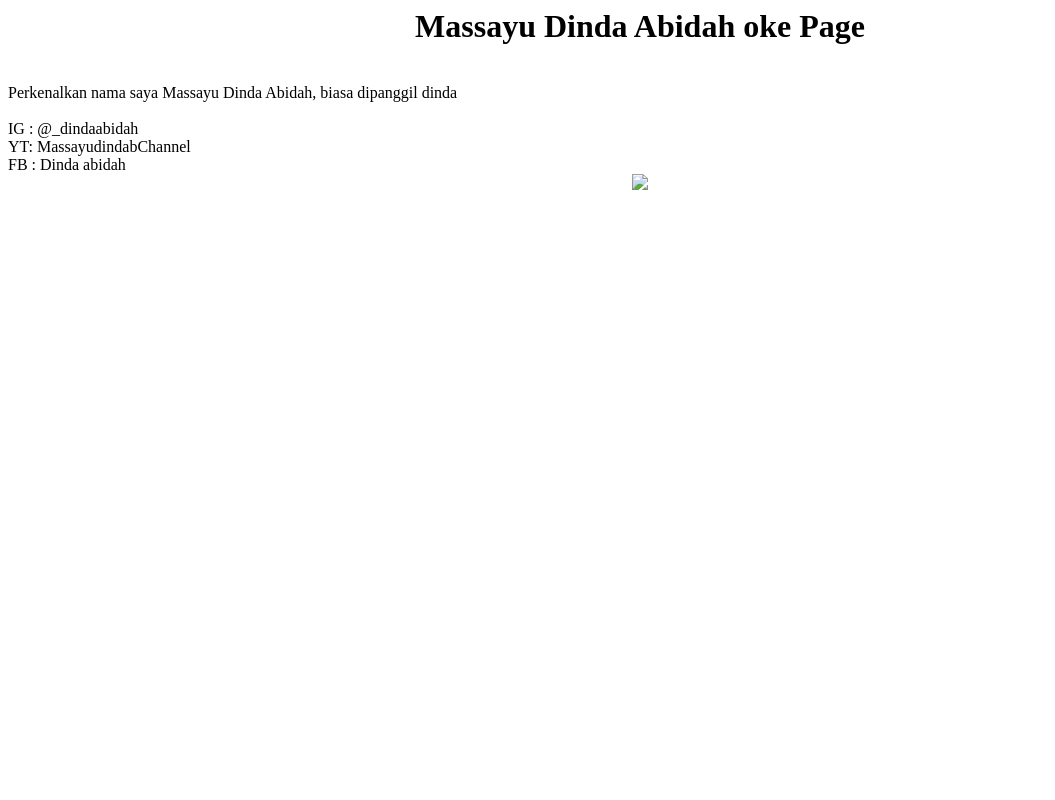
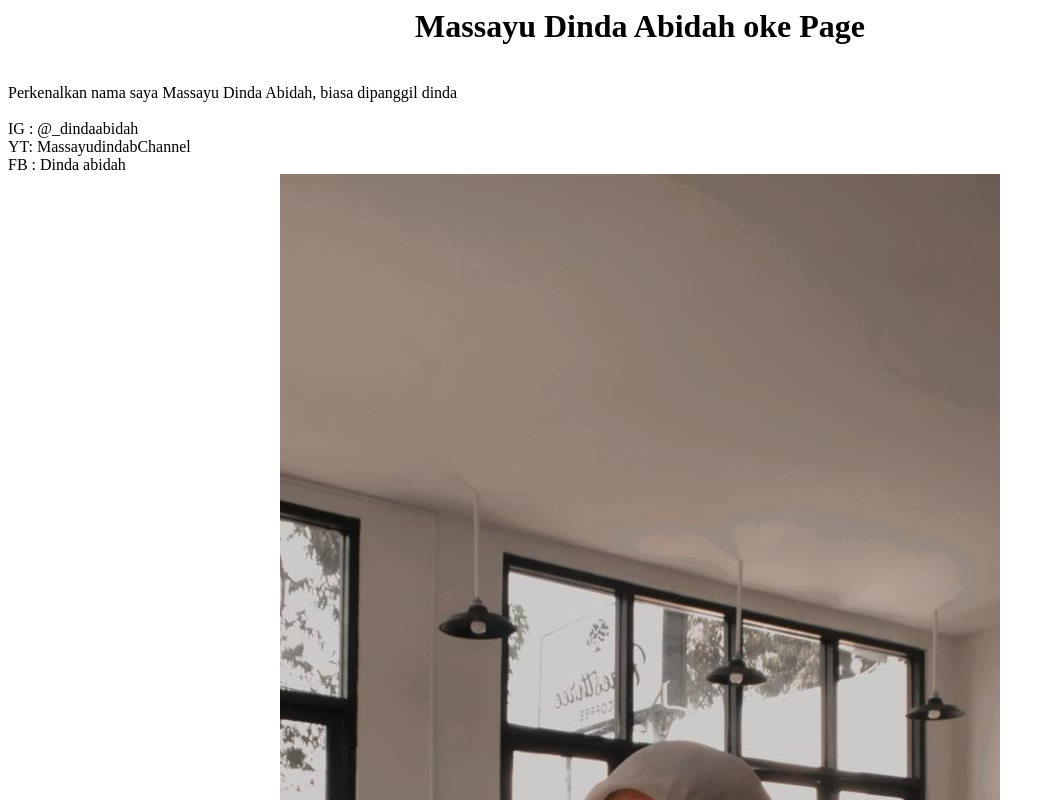
Before and after one commit to MassayuDindaAbidah/Dinda.github.io, a plain HTML site: page index.html in a window 1280 px wide. Shown: the top 800 px of the page, without its empty margins (0-1055 px from the left). Drawn offline with Linux system fonts and the light colour scheme.

Commit message:
Update index.html

```diff
--- a/index.html
+++ b/index.html
@@ -9,6 +9,6 @@
 	IG : @_dindaabidah<br>
 	YT: MassayudindabChannel <br>
 	FB : Dinda abidah <br>
-	<center><img src="123.png"></center>
+	<center><img src="IMG_20200624_121110_900.jpg"></center>
 </body>
 </html>
```
